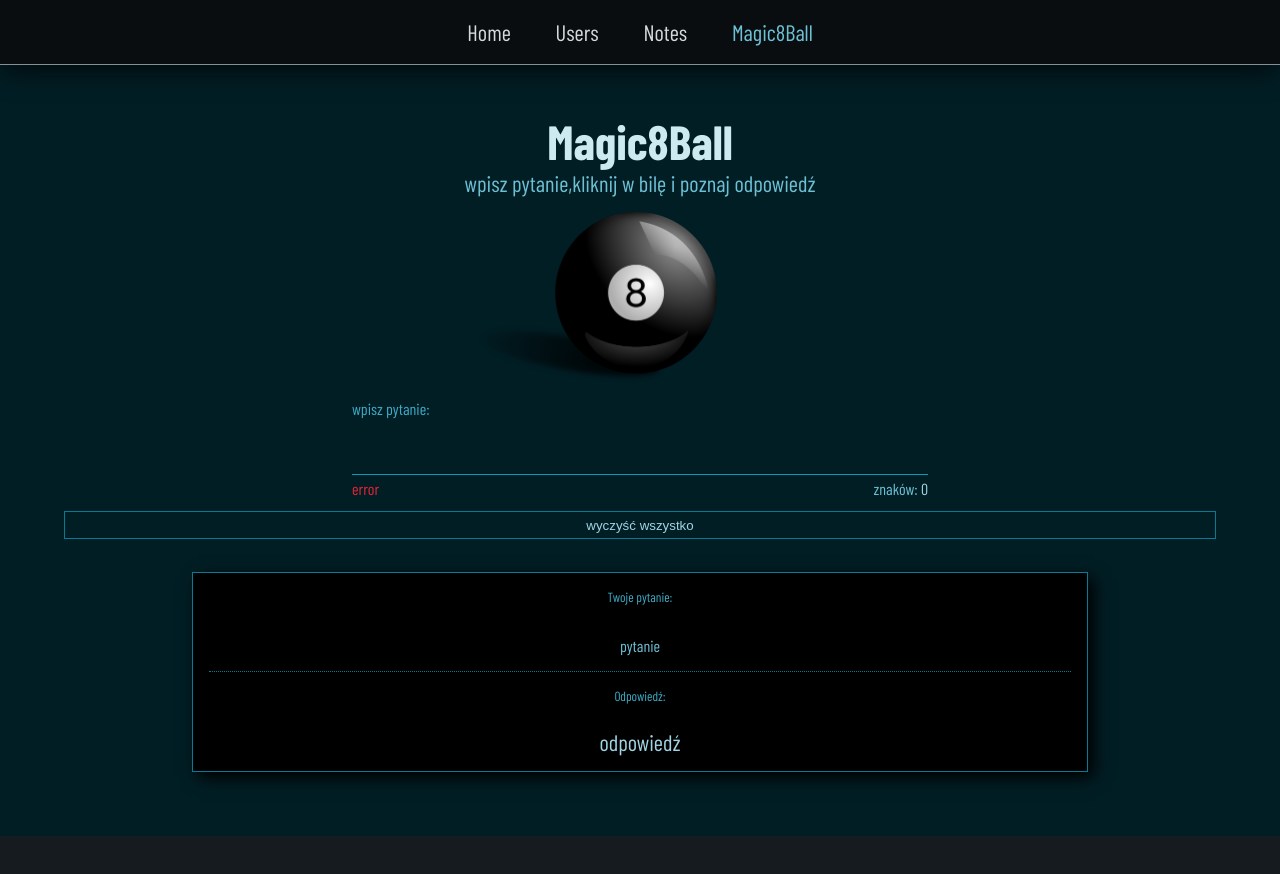
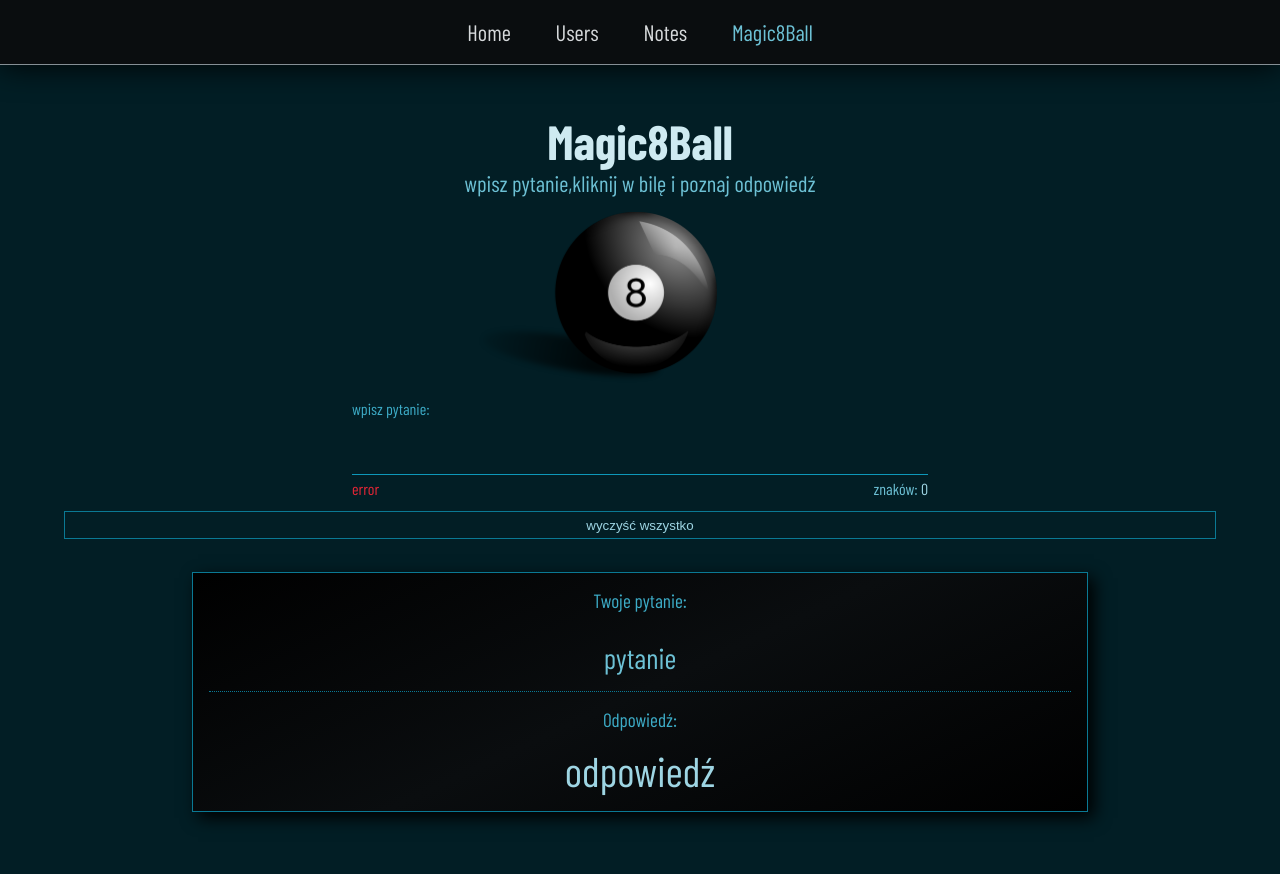
Before and after one commit to Scorpion19702022/SIMPLE_PROJECT_REACT_REDUX, a React (Vite) app: page /Magic8Ball in a window 1280 px wide. Before the commit the page ends 836 px from the top, so only its background shows below. Built offline with nearby package versions, Linux system fonts and the light colour scheme; a web font is replaced by a local one.

Commit message:
added gradiennt

```diff
--- a/src/Components/Magic8Ball/Styles/Magic8BallResult.module.css
+++ b/src/Components/Magic8Ball/Styles/Magic8BallResult.module.css
@@ -32,7 +32,8 @@
 	flex-direction: column;
 	align-items: center;
 	justify-content: space-between;
-	background-color: var(--color-dark11);
+	background-color: rgba(0, 0, 0, 1);
+	background-image: linear-gradient(155deg, rgba(0, 0, 0, 1) 0%, rgba(10, 13, 15, 1) 50%, rgba(0, 0, 0, 1) 100%);
 	border: 0.04em solid var(--color-color06);
 	box-shadow: 0.4em 0.4em 1em var(--color-dark11);
 }
@@ -80,6 +81,22 @@
 @media (min-width: 1200px) {
 	.wrapper {
 		width: 70%;
-		height: 200px;
+		height: 240px;
+	}
+
+	.heading_question {
+		font-size: 1.2em;
+	}
+
+	.question {
+		font-size: 1.8em;
+	}
+
+	.heading_answer {
+		font-size: 1.2em;
+	}
+
+	.answer {
+		font-size: 2.6em;
 	}
 }
```
